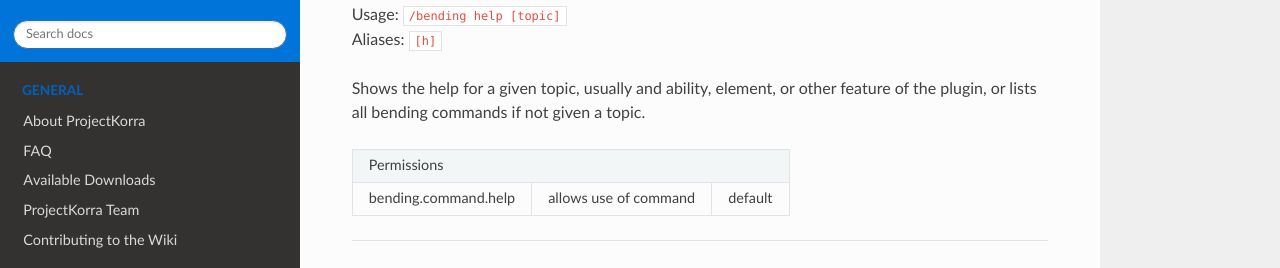
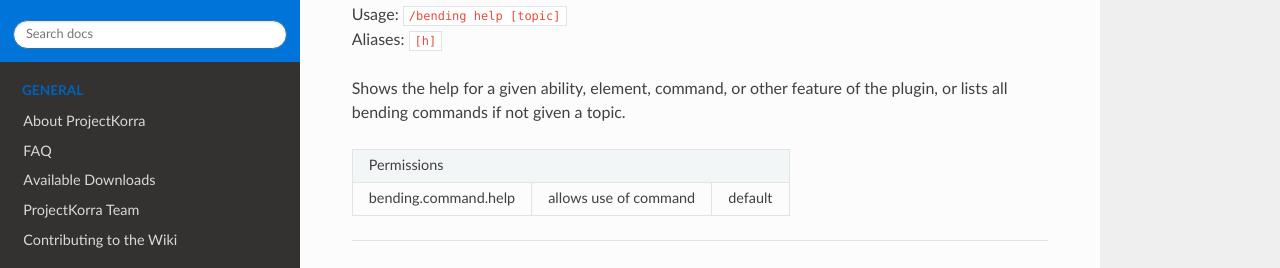
Before and after one commit to ProjectKorra/ProjectKorraWiki, a Sphinx documentation site: the page built from source/pkcore/commands.rst, in a window 1280 px wide and 900 px high, scrolled down 3233 px. Shown: the part 179-447 px from the top of the window. Built offline with Sphinx 7.4.7 and the Read the Docs theme 2.0.0, drawn with Linux system fonts in a browser that asks for light colours; some of the changed text lies outside the part shown.

Commit message:
Fix typos and awkward wording in commands.rst
- Capitalized the t in "the" in the first tip
- Corrected the argument order of /b add
- Altered wording of the /b help and /b toggle command descriptions

```diff
--- a/source/pkcore/commands.rst
+++ b/source/pkcore/commands.rst
@@ -11,7 +11,7 @@
 The base command for the ProjectKorra plugin is ``/projectkorra``. Aliases for this
 command are ``/bending, /b, /bend, /tla, /mtla, /korra,  /pk``.
 
-.. tip:: the ``/projectkorra`` command is more commonly known as ``/bending`` and will be referred to below by that alias.
+.. tip:: The ``/projectkorra`` command is more commonly known as ``/bending`` and will be referred to below by that alias.
 
 +++++
 
@@ -26,7 +26,7 @@
 
 Add
 ---
-| Usage: ``/bending add <player> <element>``
+| Usage: ``/bending add <element> <player>``
 | Aliases: ``[a]``
 
 Adds the specified <element> to the target <player>.
@@ -162,7 +162,7 @@
 | Usage: ``/bending help [topic]``
 | Aliases: ``[h]``
 
-Shows the help for a given topic, usually and ability, element, or other feature
+Shows the help for a given ability, element, command, or other feature
 of the plugin, or lists all bending commands if not given a topic.
 
 +-------------------------------------------------------------------------------------------------+
```
Also changed, not shown: other parts of source/pkcore/commands.rst (+2 -2 lines).
